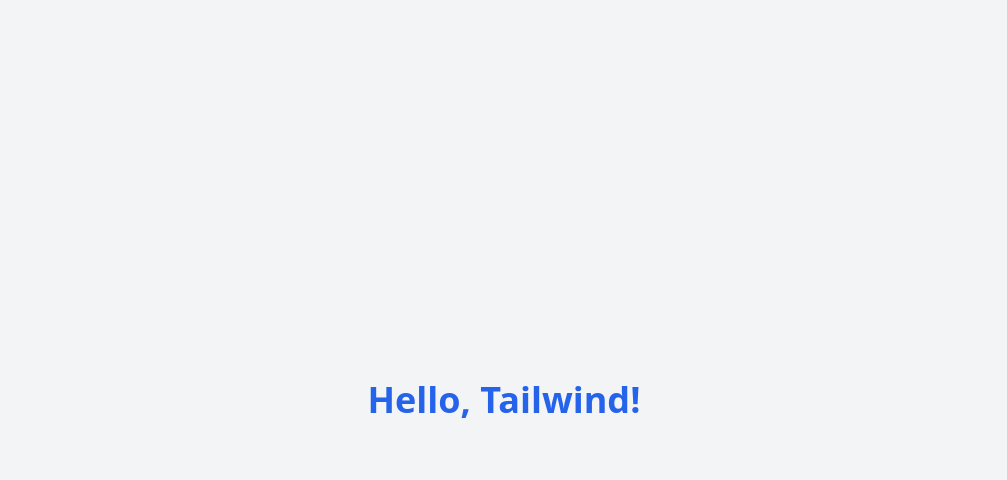
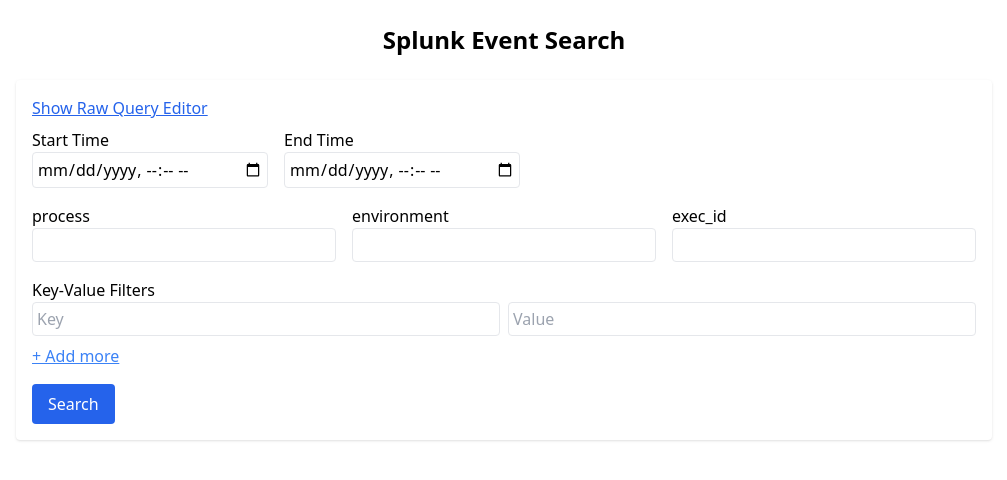
Before and after one commit to arin17bishwa/Uatu, a React (Vite) app in the folder frontend/: page / in a window 1280 px wide. Shown: the top 480 px of the page, without its empty margins (136-1143 px from the left). Built offline with nearby package versions, Linux system fonts and the light colour scheme.

Commit message:
front-end backbone setup

```diff
--- a/frontend/src/App.jsx
+++ b/frontend/src/App.jsx
@@ -1,9 +1,27 @@
+import React, { useState } from "react";
+import SearchForm from "./components/SearchForm";
+import EventResults from "./components/EventResults";
+
 function App() {
+  const [results, setResults] = useState([]);
+
+  const handleSearch = async (formData) => {
+    const response = await fetch("/api/search", {
+      method: "POST",
+      headers: { "Content-Type": "application/json" },
+      body: JSON.stringify(formData),
+    });
+    const data = await response.json();
+    setResults(data); // assume backend returns grouped data
+  };
+
   return (
-    <div className="h-screen bg-gray-100 flex items-center justify-center">
-      <h1 className="text-4xl font-bold text-blue-600">Hello, Tailwind!</h1>
+    <div className="max-w-5xl mx-auto p-6 space-y-6">
+      <h1 className="text-2xl font-bold text-center">Splunk Event Search</h1>
+      <SearchForm onSearch={handleSearch} />
+      <EventResults data={results} />
     </div>
-  )
+  );
 }
 
 export default App;
--- /dev/null
+++ b/frontend/src/components/ClobDownloader.js
@@ -0,0 +1,40 @@
+import React, { useState } from "react";
+
+const ClobDownloader = ({ execId, sequenceNo }) => {
+  const [status, setStatus] = useState("idle"); // idle, loading, notfound
+
+  const handleDownload = async () => {
+    setStatus("loading");
+
+    const response = await fetch(
+      `/api/clob?exec_id=${execId}&sequence_no=${sequenceNo}`
+    );
+
+    if (!response.ok) {
+      setStatus("notfound");
+      return;
+    }
+
+    const blob = await response.blob();
+    const url = window.URL.createObjectURL(blob);
+    const a = document.createElement("a");
+    a.href = url;
+    a.download = `${execId}_${sequenceNo}.txt`;
+    a.click();
+    setStatus("idle");
+  };
+
+  if (status === "notfound") return <span className="text-red-600">Not found</span>;
+
+  return (
+    <button
+      className="text-blue-600 underline text-sm"
+      onClick={handleDownload}
+      disabled={status === "loading"}
+    >
+      {status === "loading" ? "Checking..." : "Download CLOB"}
+    </button>
+  );
+};
+
+export default ClobDownloader;
--- /dev/null
+++ b/frontend/src/components/EventResults.js
@@ -0,0 +1,37 @@
+import React from "react";
+import ClobDownloader from "./ClobDownloader";
+
+const EventResults = ({ data }) => {
+  return (
+    <div className="space-y-4">
+      {data.map((group) => (
+        <div key={group.exec_id} className="border p-4 rounded bg-gray-50">
+          <h3 className="text-lg font-bold mb-2">Exec ID: {group.exec_id}</h3>
+          <ul className="space-y-2">
+            {group.events
+              .sort((a, b) => a.sequence_no - b.sequence_no)
+              .map((event, idx) => (
+                <li
+                  key={idx}
+                  className="flex justify-between items-center bg-white p-2 rounded shadow"
+                >
+                  <div>
+                    <div className="text-sm text-gray-600">
+                      Seq: {event.sequence_no}
+                    </div>
+                    <div>{event.message}</div>
+                  </div>
+                  <ClobDownloader
+                    execId={group.exec_id}
+                    sequenceNo={event.sequence_no}
+                  />
+                </li>
+              ))}
+          </ul>
+        </div>
+      ))}
+    </div>
+  );
+};
+
+export default EventResults;
--- /dev/null
+++ b/frontend/src/components/SearchForm.js
@@ -0,0 +1,115 @@
+import React, { useState } from "react";
+
+const SearchForm = ({ onSearch }) => {
+  const [showQuery, setShowQuery] = useState(false);
+  const [rawQuery, setRawQuery] = useState("");
+  const [startTime, setStartTime] = useState("");
+  const [endTime, setEndTime] = useState("");
+  const [filters, setFilters] = useState({
+    process: "",
+    environment: "",
+    exec_id: "",
+  });
+  const [kvPairs, setKvPairs] = useState([{ key: "", value: "" }]);
+
+  const handleKVChange = (index, field, value) => {
+    const updated = [...kvPairs];
+    updated[index][field] = value;
+    setKvPairs(updated);
+  };
+
+  const addKVPair = () => setKvPairs([...kvPairs, { key: "", value: "" }]);
+
+  const handleSearch = () => {
+    onSearch({ rawQuery, startTime, endTime, filters, kvPairs });
+  };
+
+  return (
+    <div className="p-4 bg-white rounded shadow mb-4">
+      <button
+        className="text-blue-600 underline mb-2"
+        onClick={() => setShowQuery(!showQuery)}
+      >
+        {showQuery ? "Hide Raw Query Editor" : "Show Raw Query Editor"}
+      </button>
+
+      {showQuery && (
+        <textarea
+          className="w-full p-2 border rounded mb-4"
+          rows="4"
+          value={rawQuery}
+          onChange={(e) => setRawQuery(e.target.value)}
+          placeholder="Enter raw Splunk SPL query..."
+        />
+      )}
+
+      <div className="flex gap-4 mb-4">
+        <div className="flex flex-col">
+          <label>Start Time</label>
+          <input
+            type="datetime-local"
+            className="border p-1 rounded"
+            value={startTime}
+            onChange={(e) => setStartTime(e.target.value)}
+          />
+        </div>
+        <div className="flex flex-col">
+          <label>End Time</label>
+          <input
+            type="datetime-local"
+            className="border p-1 rounded"
+            value={endTime}
+            onChange={(e) => setEndTime(e.target.value)}
+          />
+        </div>
+      </div>
+
+      <div className="grid grid-cols-3 gap-4 mb-4">
+        {["process", "environment", "exec_id"].map((key) => (
+          <div key={key} className="flex flex-col">
+            <label>{key}</label>
+            <input
+              className="border p-1 rounded"
+              value={filters[key]}
+              onChange={(e) =>
+                setFilters({ ...filters, [key]: e.target.value })
+              }
+            />
+          </div>
+        ))}
+      </div>
+
+      <div className="mb-4">
+        <label>Key-Value Filters</label>
+        {kvPairs.map((pair, idx) => (
+          <div key={idx} className="flex gap-2 mb-2">
+            <input
+              placeholder="Key"
+              className="border p-1 rounded w-1/2"
+              value={pair.key}
+              onChange={(e) => handleKVChange(idx, "key", e.target.value)}
+            />
+            <input
+              placeholder="Value"
+              className="border p-1 rounded w-1/2"
+              value={pair.value}
+              onChange={(e) => handleKVChange(idx, "value", e.target.value)}
+            />
+          </div>
+        ))}
+        <button className="text-blue-500 underline" onClick={addKVPair}>
+          + Add more
+        </button>
+      </div>
+
+      <button
+        className="bg-blue-600 text-white px-4 py-2 rounded"
+        onClick={handleSearch}
+      >
+        Search
+      </button>
+    </div>
+  );
+};
+
+export default SearchForm;
```
